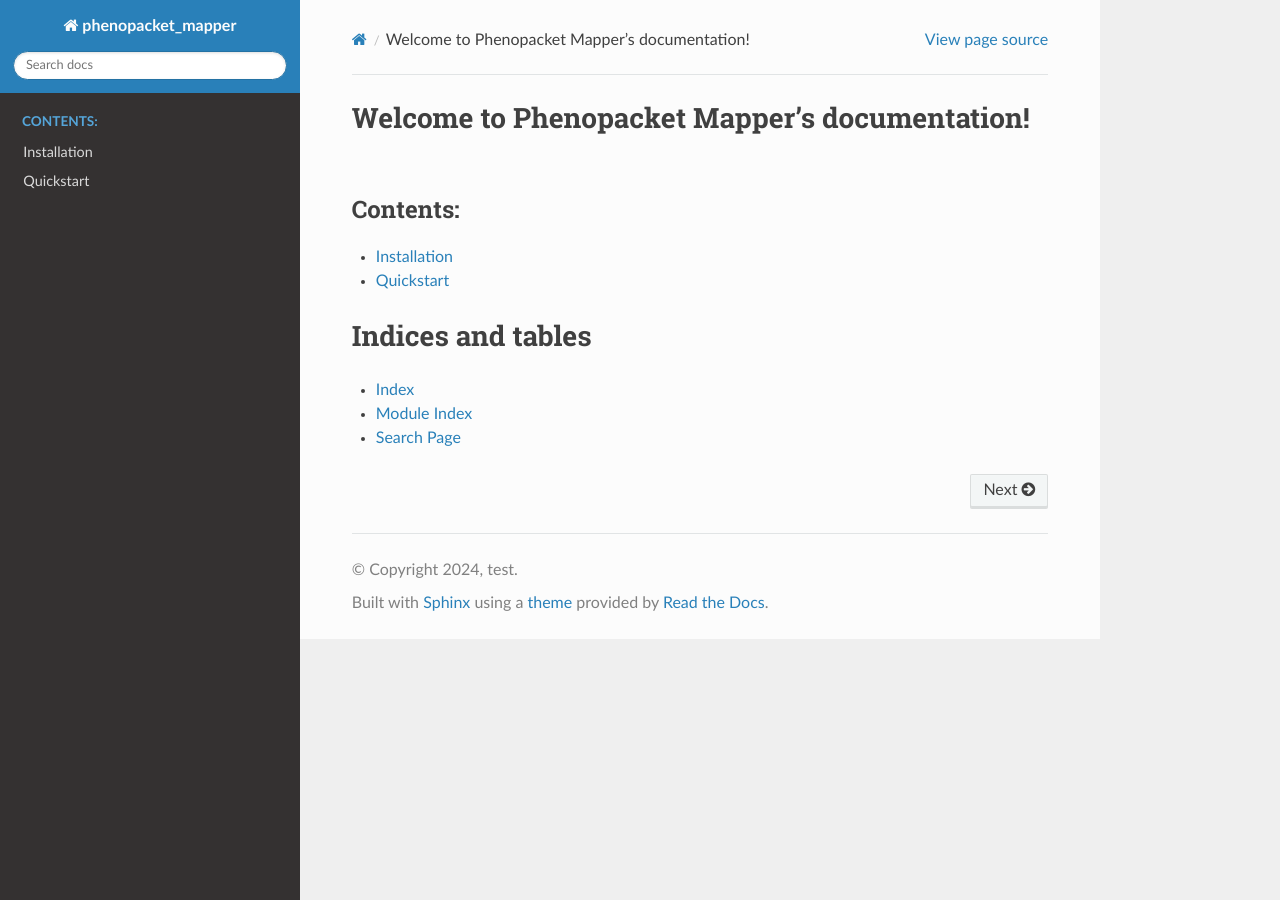
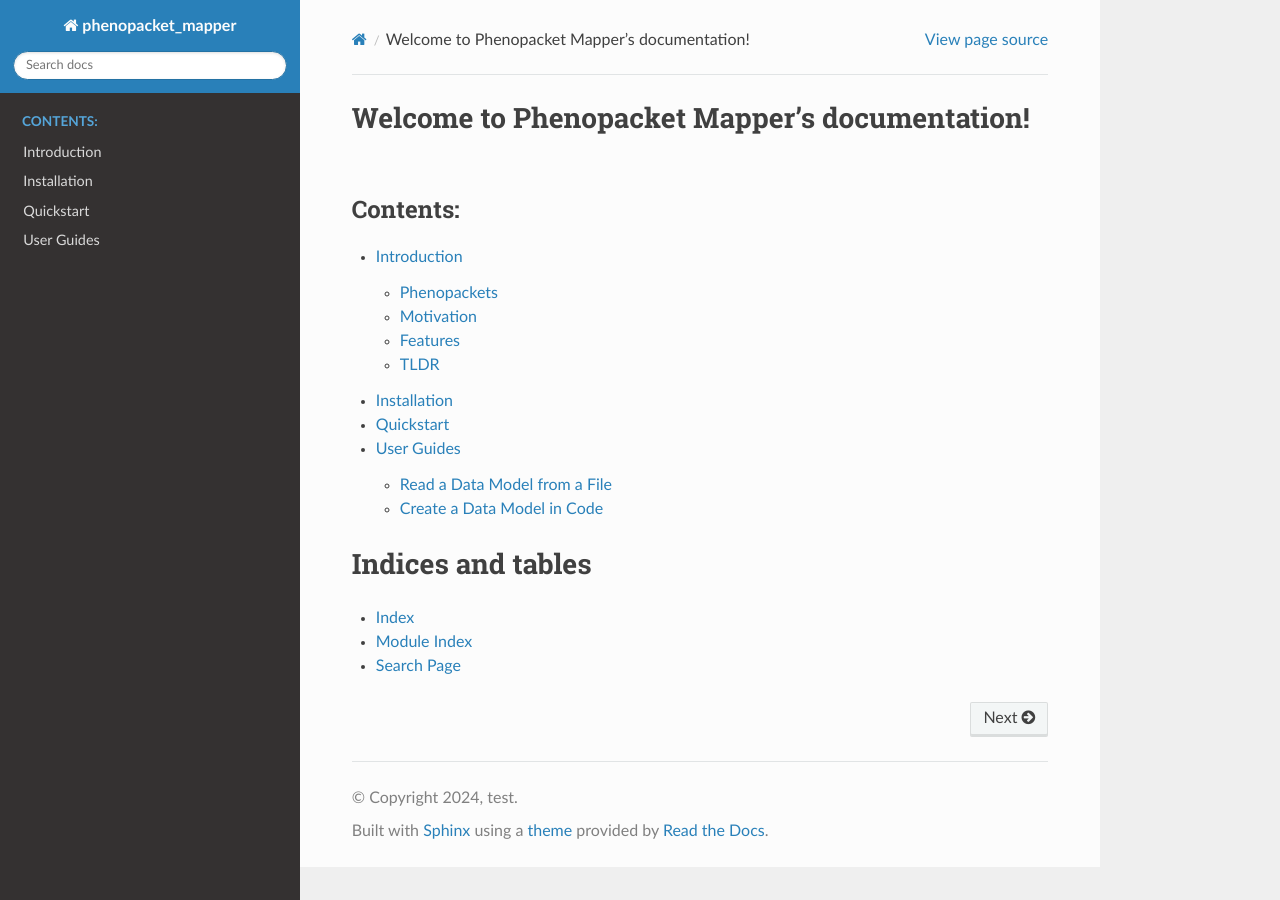
Before and after one commit to BIH-CEI/rarelink_phenopacket_mapper, a Sphinx documentation site: the page built from docs/index.rst, in a window 1280 px wide. Built offline with Sphinx 7.4.7 and the Read the Docs theme 2.0.0, drawn with Linux system fonts in a browser that asks for light colours; pages that are not in the unit, such as notebooks, are missing from menus; some of the changed lines change nothing that is shown.

Commit message:
writing more structure

```diff
--- a/docs/index.rst
+++ b/docs/index.rst
@@ -10,8 +10,10 @@ Welcome to Phenopacket Mapper's documentation!
    :maxdepth: 2
    :caption: Contents:
 
+   introduction
    installation
    quickstart
+   user_guides
    apidocs/modules
 
 Indices and tables
--- /dev/null
+++ b/docs/introduction.rst
@@ -0,0 +1,60 @@
+Introduction
+============
+
+This Python library is intended to facilitate the process of creating and validating Phenopackets. The library provides
+a set of classes and functions that can be used to create Phenopackets from any bespoke tabular format. The library is
+designed to be easy to use and flexible, allowing users to create Phenopackets that conform to the GA4GH Phenopacket
+schema.
+
+To optimally use this library, it is recommended to have a basic understanding of the Phenopacket schema, what it's
+purpose is, what a Phenopacket is and what it can be used for. The authors of this library have compiled a short
+introduction to the schema below. However, for a deeper dive, please refer to the resources and publications on the
+schema linked below.
+
+If you are familiar with the Phenopacket schema, keep reading in the `Motivation Section`_.
+
+Phenopackets
+------------
+
+Why Phenopackets?
+~~~~~~~~~~~~~~~~~
+
+What are Phenopackets?
+~~~~~~~~~~~~~~~~~~~~~~
+
+What can you do with Phenopackets?
+~~~~~~~~~~~~~~~~~~~~~~~~~~~~~~~~~~
+
+.. _`Motivation Section`:
+
+Motivation
+----------
+
+Features
+--------
+
+TLDR
+----
+
+
+Publications
+~~~~~~~~~~~~
+
+1. Ladewig, M. S., Jacobsen, J. O. B., Wagner, A. H., Danis, D., Kassaby, B. E., Gargano, M., Groza, T., Baudis, M., Steinhaus, R., Seelow, D., Bechrakis, N. E., Mungall, C. J., Schofield, P. N., Elemento, O., Smith, L., McMurry, J. A., Munoz‐Torres, M., Haendel, M. A., & Robinson, P. N. (2022). GA4GH Phenopackets: A Practical Introduction. Advanced Genetics, 4(1). https://doi.org/10.1002/ggn2.202200016
+2. Jacobsen, J. O. B., Baudis, M., Baynam, G. S., Beckmann, J. S., Beltran, S., Buske, O. J., Callahan, T. J., Chute, C. G., Courtot, M., Danis, D., Elemento, O., Essenwanger, A., Freimuth, R. R., Gargano, M. A., Groza, T., Hamosh, A., Harris, N. L., Kaliyaperumal, R., Lloyd, K. C. K., . . . Robinson, P. N. (2022). The GA4GH Phenopacket schema defines a computable representation of clinical data. Nature Biotechnology, 40(6), 817–820. https://doi.org/10.1038/s41587-022-01357-4
+3. Danis, D., Jacobsen, J. O. B., Wagner, A. H., Groza, T., Beckwith, M. A., Rekerle, L., Carmody, L. C., Reese, J., Hegde, H., Ladewig, M. S., Seitz, B., Munoz-Torres, M., Harris, N. L., Rambla, J., Baudis, M., Mungall, C. J., Haendel, M. A., & Robinson, P. N. (2023). Phenopacket-tools: Building and validating GA4GH Phenopackets. PLoS ONE, 18(5), e0285433. https://doi.org/10.1371/journal.pone.0285433
+4. Danis, D., Bamshad, M. J., Bridges, Y., Cacheiro, P., Carmody, L. C., Chong, J. X., Coleman, B., Dalgleish, R., Freeman, P. J., Graefe, A. S. L., Groza, T., Jacobsen, J. O. B., Klocperk, A., Kusters, M., Ladewig, M. S., Marcello, A. J., Mattina, T., Mungall, C. J., Munoz-Torres, M. C., . . . Robinson, P. N. (2024). A corpus of GA4GH Phenopackets: case-level phenotyping for genomic diagnostics and discovery. medRxiv (Cold Spring Harbor Laboratory). https://doi.org/10.1101/2024.05.29.24308104
+
+
+Resources
+~~~~~~~~~~~~
+
+a. `Phenopackets Website`_
+b. GitHub_
+c. `Read the Docs`_
+d. `GA4GH`_
+
+.. _`Phenopackets Website`: http://phenopackets.org/
+.. _GitHub: https://github.com/phenopackets
+.. _`Read the Docs`: https://phenopacket-schema.readthedocs.io/en/latest/
+.. _`GA4GH`: https://www.ga4gh.org/product/phenopackets/
--- /dev/null
+++ b/docs/user_guides.rst
@@ -0,0 +1,12 @@
+User Guides
+===========
+
+.. toctree::
+   :maxdepth: 2
+   :caption: Contents:
+
+   user_guides/read_data_model_from_file
+   user_guides/create_data_model_in_code
+
+
+Lorem ipsum
--- /dev/null
+++ b/docs/user_guides/create_data_model_in_code.rst
@@ -0,0 +1,4 @@
+Create a Data Model in Code
+===========================
+
+Lorem ipsum
--- /dev/null
+++ b/docs/user_guides/read_data_model_from_file.rst
@@ -0,0 +1,4 @@
+Read a Data Model from a File
+=============================
+
+Lorem ipsum
```
